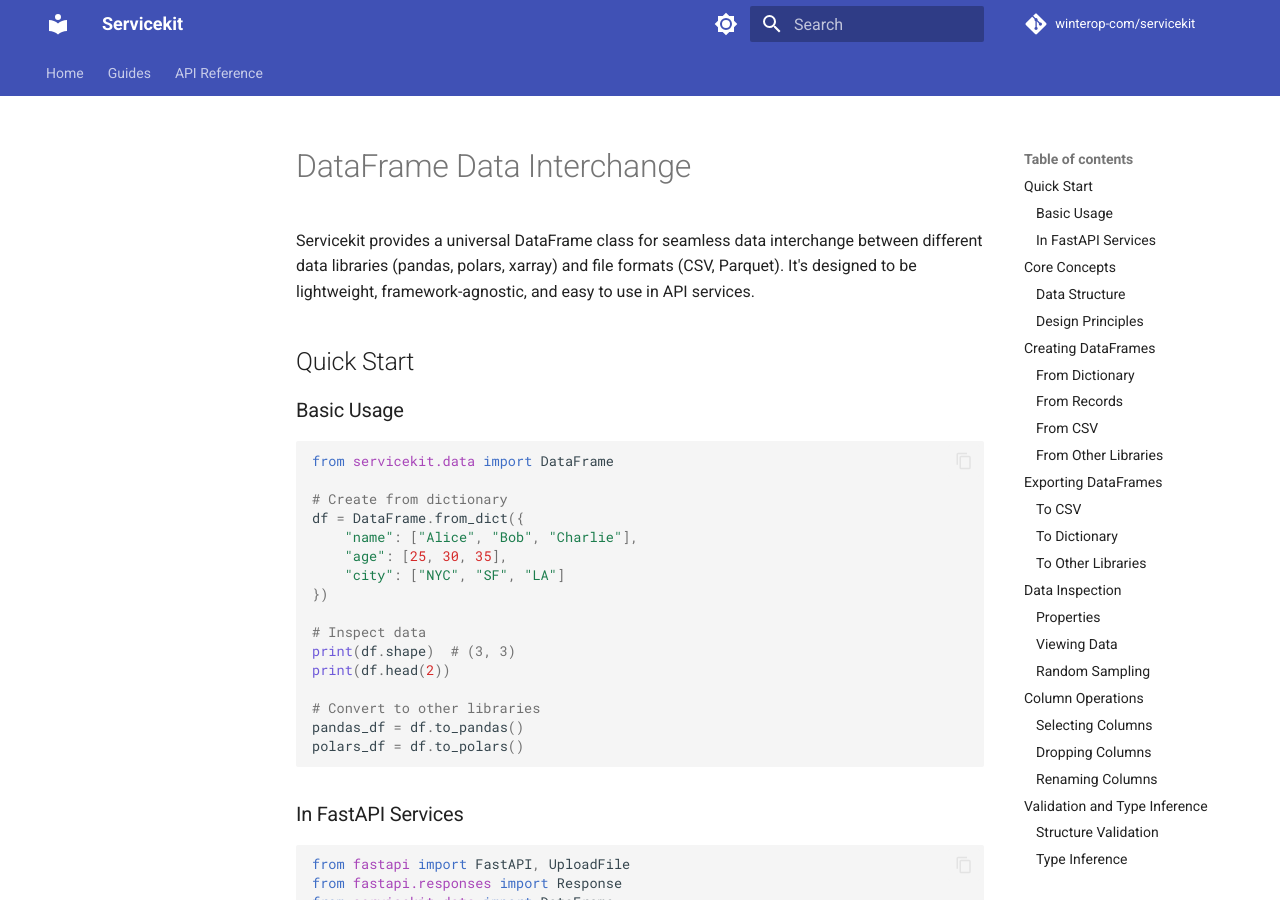
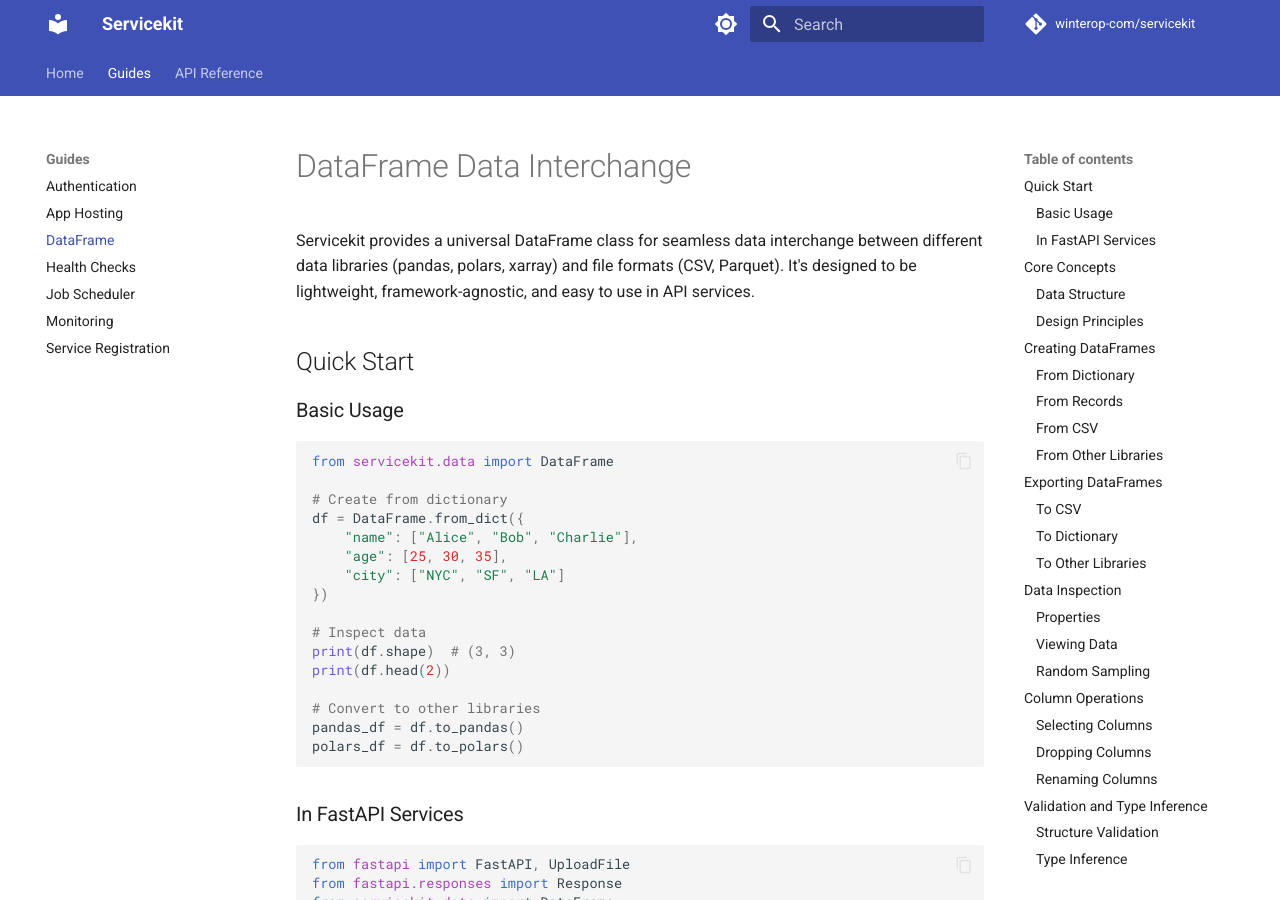
Before and after one commit to winterop-com/servicekit, an MkDocs documentation site: the page built from docs/guides/dataframe.md, in a window 1280 px wide and 900 px high. Built offline with MkDocs 1.6.1 and Material for MkDocs 9.7.7, drawn with Linux system fonts in a browser that asks for light colours; comment, search, counter and statistics services are not loaded; the version menu is left out.

Commit message:
docs: add DataFrame guide to mkdocs navigation
Add DataFrame guide to the Guides section in navbar,
positioned alphabetically between App Hosting and Health Checks.

```diff
--- a/mkdocs.yml
+++ b/mkdocs.yml
@@ -34,6 +34,7 @@ nav:
   - Guides:
       - Authentication: guides/authentication.md
       - App Hosting: guides/app-hosting.md
+      - DataFrame: guides/dataframe.md
       - Health Checks: guides/health-checks.md
       - Job Scheduler: guides/job-scheduler.md
       - Monitoring: guides/monitoring.md
```
